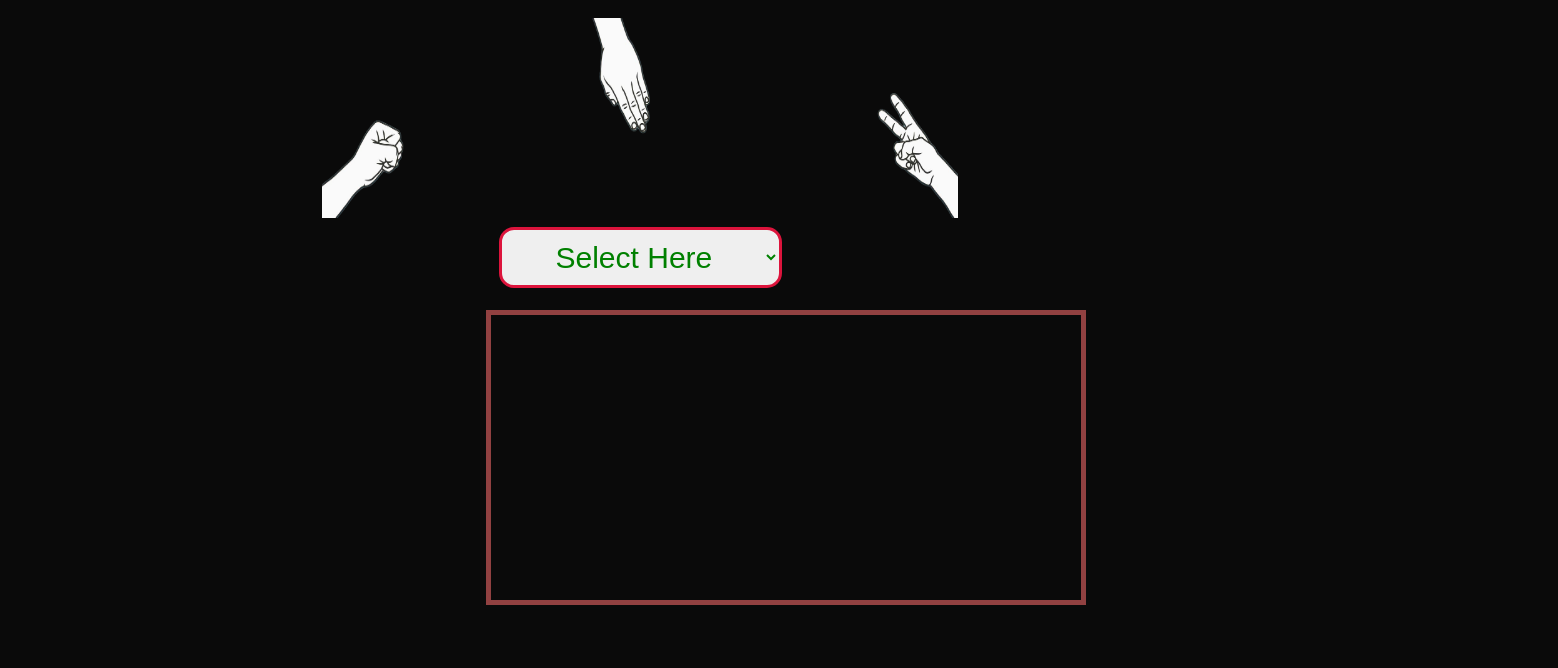
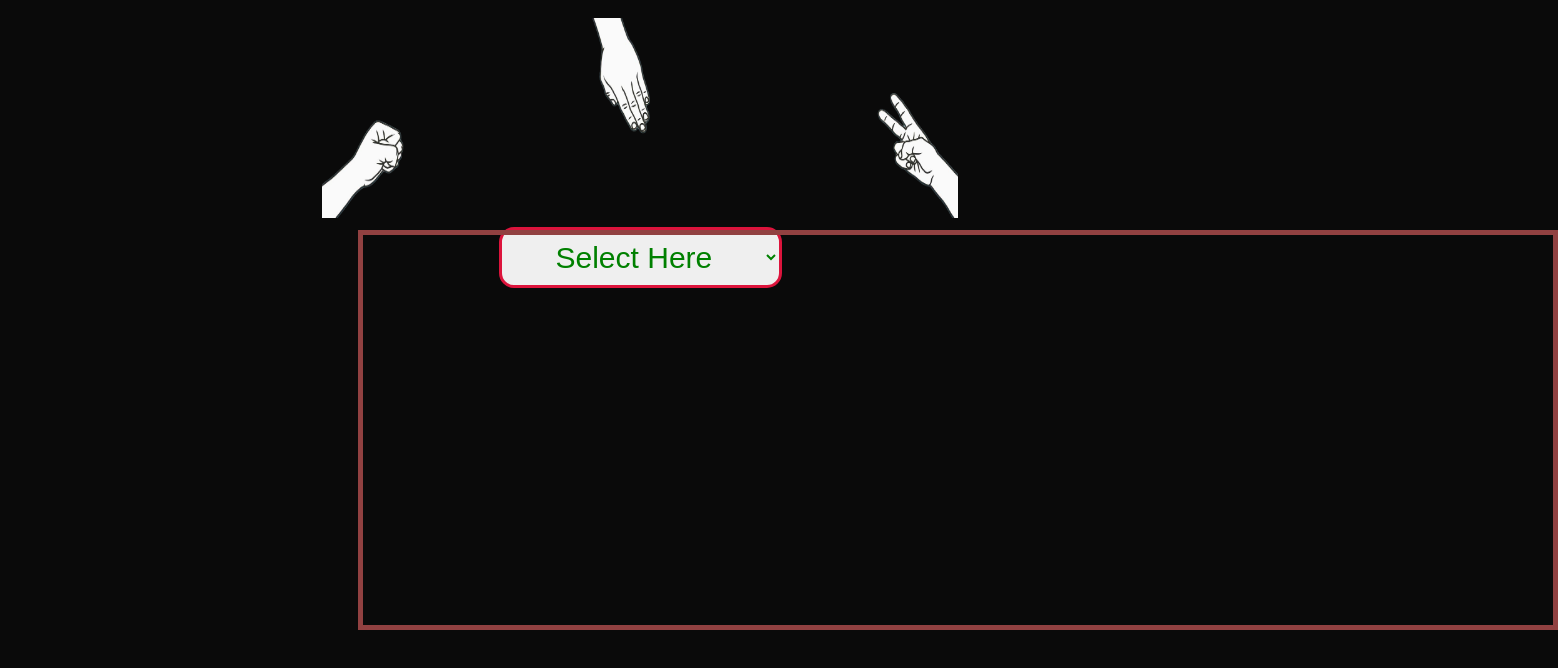
Before and after one commit to ksforster/KFcodingprojects, a plain HTML site: page index.html in a window 1280 px wide. Shown: the part 130-798 px from the top of the page, 1558 px wide, since content can reach past the window. Drawn offline with Linux system fonts and the light colour scheme.

Commit message:
Add files via upload

```diff
--- a/rps.css
+++ b/rps.css
@@ -12,13 +12,28 @@ body {
    }
 
 #gameresults #results {
-
+    width: 1200px;
+    height: 350px;
+    top: 63%;
+    left: 38%;
+    margin-top: -200px;
+    margin-left: -250px;
+    position: absolute;
     font-family: 'Ink Free';
     color:rgb(110, 40, 190);
     font-size: 50px;
+    padding-bottom: 20px;
 }
 #gameresults #winner {
 
+
+    width: 1200px;
+    height: 400px;
+    top: 88%;
+    left: 38%;
+    margin-top: -200px;
+    margin-left: -250px;
+    position: absolute;
     color: rgb(18, 199, 175);
     font-size: 50px;
 
@@ -38,12 +53,13 @@ body {
 
 #gameImages {
 
-    position: fixed;
-    left: 38%;
-    top: 55%;
+    position: absolute;
+    left: 28%;
+    top: 45%;
+    padding-top: 30px;
     border: 5px solid rgb(145, 65, 65);
     box-sizing: border-box;
-    width: 600px;
-    height: 295px;
+    width: 1200px;
+    height: 400px;
 
 }
```
